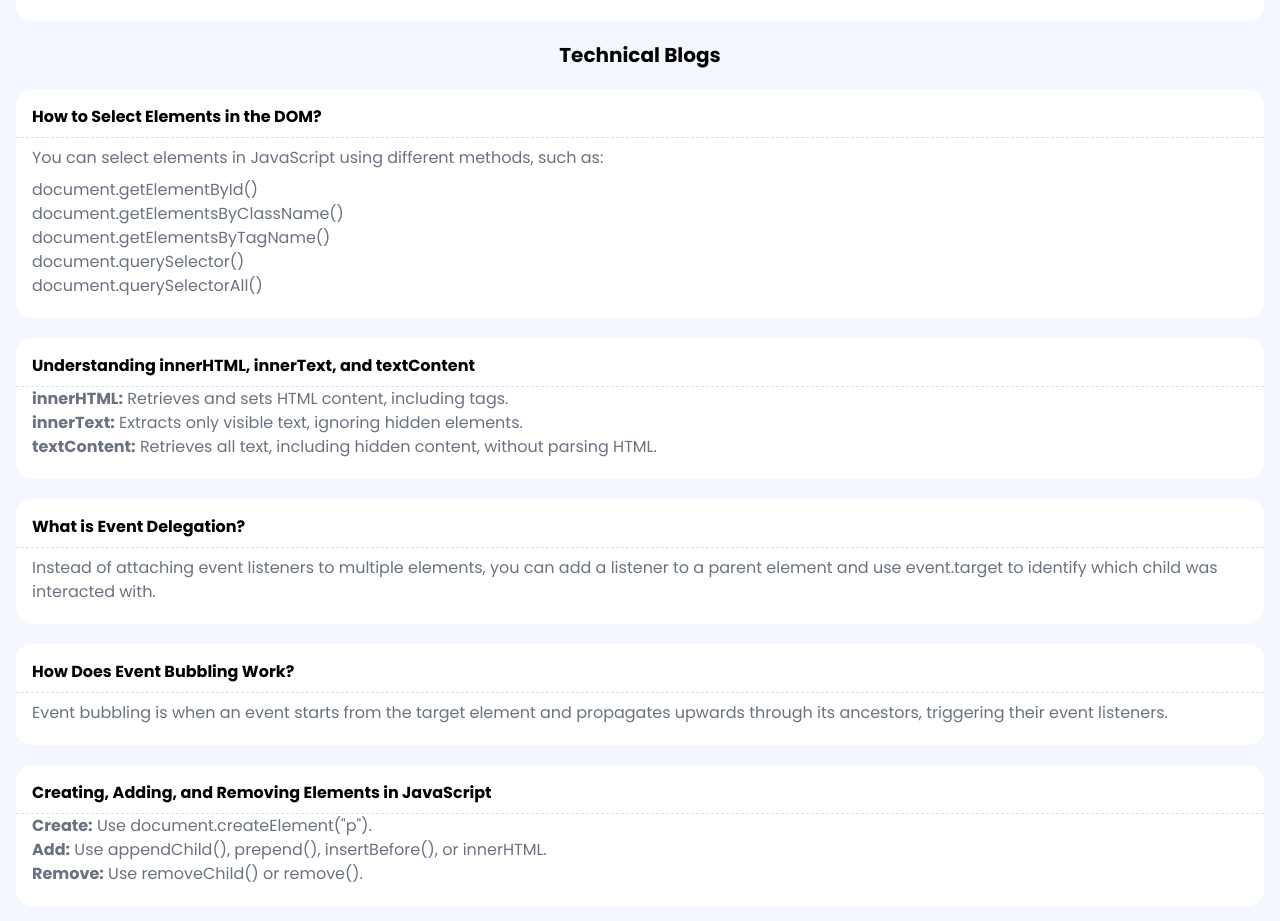
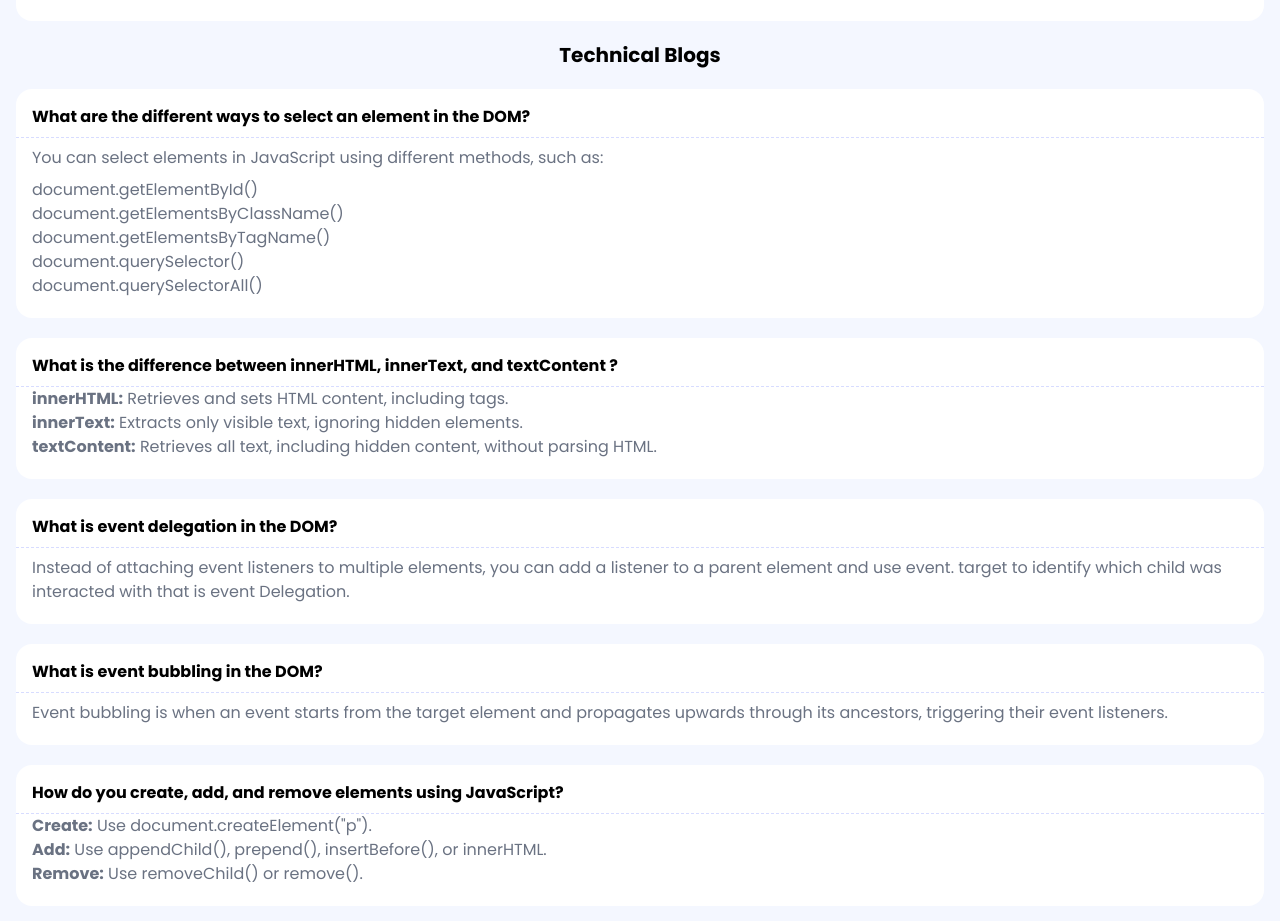
Before and after one commit to Abu-Said-Akunji/PH_A5_Task_Meter, a plain HTML site: page blogs.html in a window 1280 px wide. Shown: the part 103-1024 px from the top of the page. Drawn offline with nearby package versions, Linux system fonts and the light colour scheme.

Commit message:
improvement push

```diff
--- a/blogs.html
+++ b/blogs.html
@@ -51,8 +51,8 @@
         <h1 class="pb-5 text-xl font-bold text-center">Technical Blogs</h1>
         <section class="flex flex-col gap-5">
             <div class="py-4 bg-white rounded-2xl">
-                <h2 class="pb-2 px-4 border-b border-dashed border-[rgba(55,82,253,0.2)] font-bold">How to Select
-                    Elements in the DOM?</h2>
+                <h2 class="pb-2 px-4 border-b border-dashed border-[rgba(55,82,253,0.2)] font-bold">What are the
+                    different ways to select an element in the DOM?</h2>
                 <p class="px-4 pt-2 text-gray-500">You can select elements in JavaScript using different methods, such
                     as:</p>
                 <ul class="px-4 pt-2 pb-1 text-gray-500">
@@ -64,8 +64,8 @@
                 </ul>
             </div>
             <div class="py-4 bg-white rounded-2xl">
-                <h2 class="pb-2 px-4 border-b border-dashed border-[rgba(55,82,253,0.2)] font-bold">Understanding
-                    innerHTML, innerText, and textContent</h2>
+                <h2 class="pb-2 px-4 border-b border-dashed border-[rgba(55,82,253,0.2)] font-bold">What is the
+                    difference between innerHTML, innerText, and textContent ?</h2>
                 <ul class="px-4 pb-1 text-gray-500">
                     <li><strong>innerHTML:</strong> Retrieves and sets HTML content, including tags.</li>
                     <li><strong>innerText:</strong> Extracts only visible text, ignoring hidden elements.</li>
@@ -74,21 +74,21 @@
                 </ul>
             </div>
             <div class="py-4 bg-white rounded-2xl">
-                <h2 class="pb-2 px-4 border-b border-dashed border-[rgba(55,82,253,0.2)] font-bold">What is Event
-                    Delegation?</h2>
+                <h2 class="pb-2 px-4 border-b border-dashed border-[rgba(55,82,253,0.2)] font-bold">What is event
+                    delegation in the DOM?</h2>
                 <p class="px-4 pt-2 pb-1 text-gray-500">Instead of attaching event listeners to multiple elements, you
-                    can add a listener to a parent element and use event.target to identify which child was interacted
-                    with.</p>
+                    can add a listener to a parent element and use event. target to identify which child was interacted
+                    with that is event Delegation.</p>
             </div>
             <div class="py-4 bg-white rounded-2xl">
-                <h2 class="pb-2 px-4 border-b border-dashed border-[rgba(55,82,253,0.2)] font-bold">How Does Event
-                    Bubbling Work?</h2>
+                <h2 class="pb-2 px-4 border-b border-dashed border-[rgba(55,82,253,0.2)] font-bold">What is event
+                    bubbling in the DOM?</h2>
                 <p class="px-4 pt-2 pb-1 text-gray-500">Event bubbling is when an event starts from the target element
                     and propagates upwards through its ancestors, triggering their event listeners.</p>
             </div>
             <div class="py-4 bg-white rounded-2xl">
-                <h2 class="pb-2 px-4 border-b border-dashed border-[rgba(55,82,253,0.2)] font-bold">Creating, Adding,
-                    and Removing Elements in JavaScript</h2>
+                <h2 class="pb-2 px-4 border-b border-dashed border-[rgba(55,82,253,0.2)] font-bold">How do you create,
+                    add, and remove elements using JavaScript?</h2>
                 <ul class="px-4 pb-1 text-gray-500">
                     <li><strong>Create:</strong> Use document.createElement("p").</li>
                     <li><strong>Add:</strong> Use appendChild(), prepend(), insertBefore(), or innerHTML.</li>
--- a/script.js
+++ b/script.js
@@ -65,7 +65,7 @@ let pendingTasks = 6;
 let finishedTasks = 23;
 const finishedTasksEl = document.getElementById("task-counter");
 const pendingTasksEl = document.getElementById("task-count");
-const taskButtons = document.querySelectorAll(".task-completed");
+const taskButtons = document.querySelectorAll(".task-status");
 const logContainer = document.getElementById("activity-log-message-container");
 
 const getFormattedTime = () => {
@@ -90,7 +90,7 @@ if (taskButtons) {
                 let taskTitle = this.closest(".task-card").querySelector(".task-title").textContent;
                 const logEntry = document.createElement("p");
                 logEntry.classList.add("bg-bg-light", "p-2.5", "rounded-lg", "mb-7");
-                logEntry.textContent = `Task '${taskTitle}' was marked complete at ${getFormattedTime()}`;
+                logEntry.textContent = `You have Completed the Task '${taskTitle}'  at ${getFormattedTime()}`;
                 logContainer.appendChild(logEntry);
 
                 this.disabled = true;
@@ -113,7 +113,7 @@ if (clearLogButton) {
 
 const updateCurrentDate = () => {
     const now = new Date();
-    document.querySelector("#day").innerText = now.toLocaleDateString("en-US", { weekday: "short" });
-    document.querySelector("#fullDate").innerText = now.toLocaleDateString("en-US", { month: "short", day: "numeric", year: "numeric" });
+    document.querySelector("#day-name").innerText = now.toLocaleDateString("en-US", { weekday: "short" });
+    document.querySelector("#current-date").innerText = now.toLocaleDateString("en-US", { month: "short", day: "numeric", year: "numeric" });
 };
 updateCurrentDate();
```
Also changed, not shown: 1 other file.
